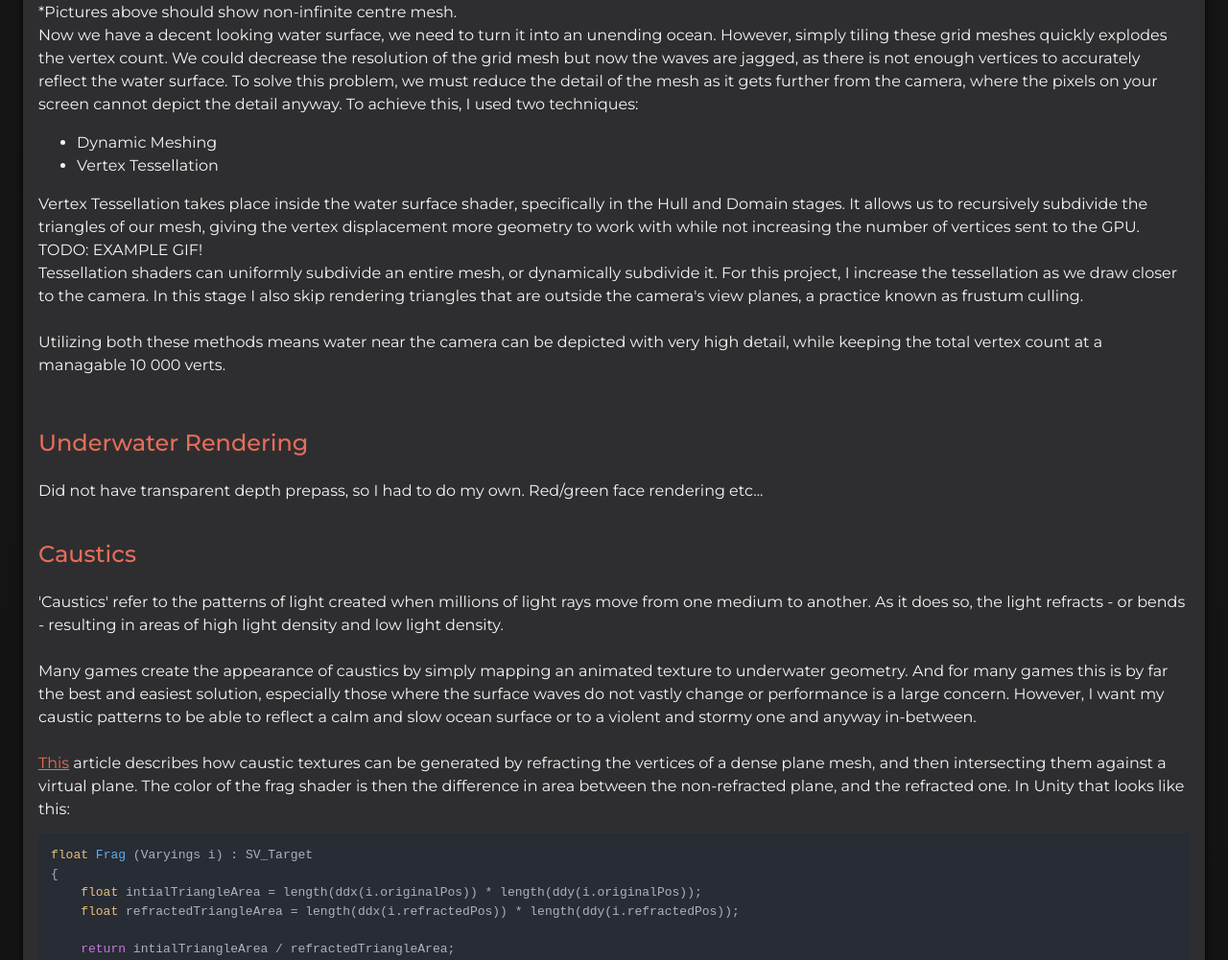
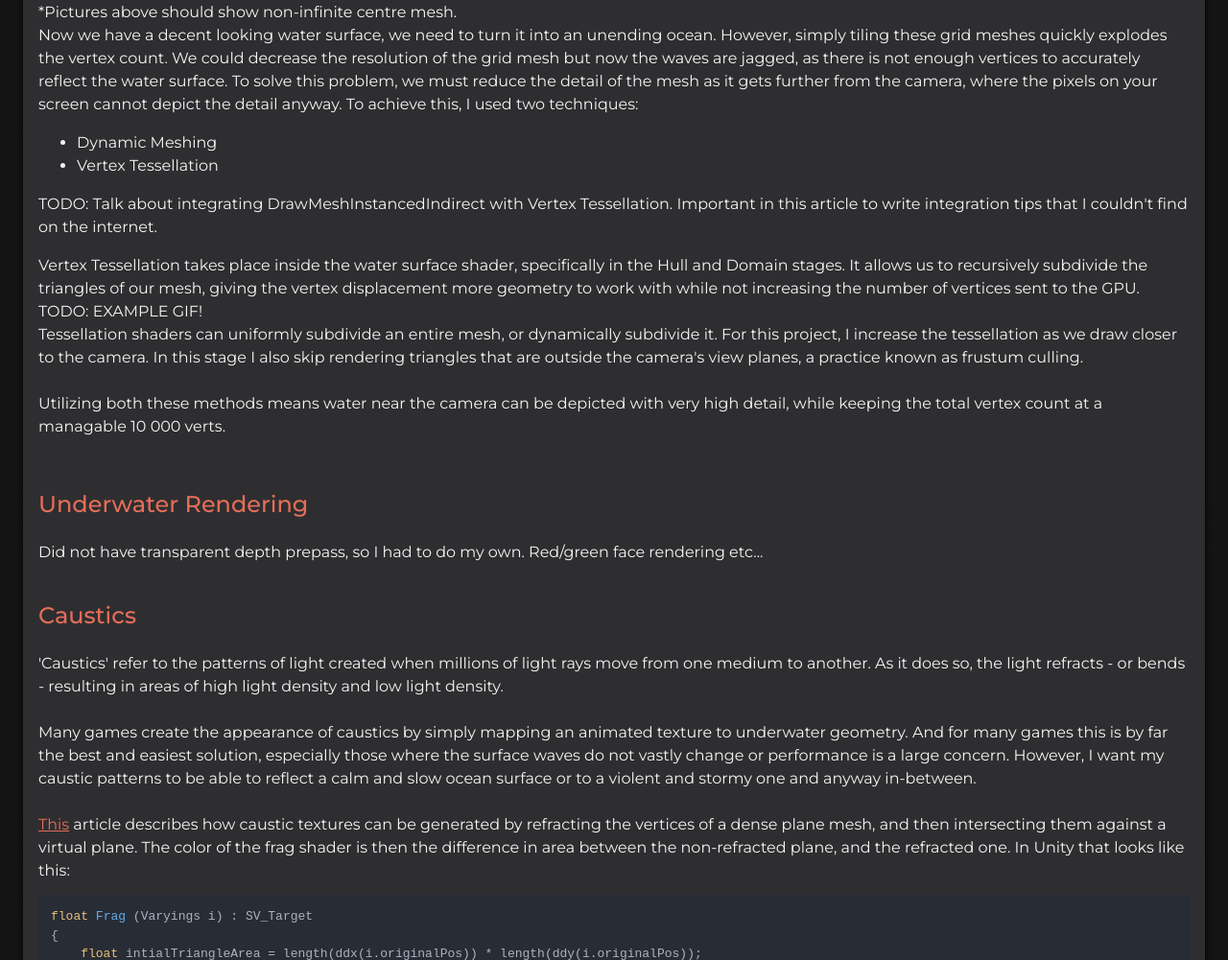
Before and after one commit to billiam-dev/billiam-dev.github.io, a plain HTML site: page projects/water-system.html in a window 1280 px wide. Shown: the part 3502-4503 px from the top of the page at 96% size. Drawn offline with Linux system fonts and the light colour scheme; files whose address does not match are found by name.

Commit message:
RR Demo vid

```diff
--- a/projects/water-system.html
+++ b/projects/water-system.html
@@ -194,7 +194,7 @@
                             </ul>
                         </p1>
                         <p>
-
+                            TODO: Talk about integrating DrawMeshInstancedIndirect with Vertex Tessellation. Important in this article to write integration tips that I couldn't find on the internet.
                         </p>
                         <p>
                             Vertex Tessellation takes place inside the water surface shader, specifically in the Hull and Domain stages.
```
Also changed, not shown: 1 other file.
